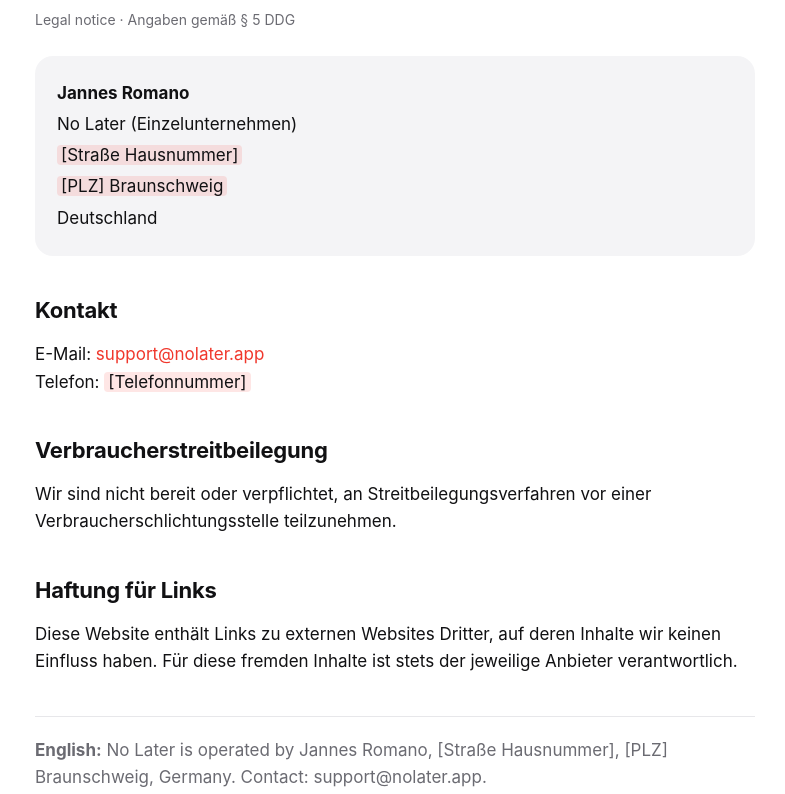
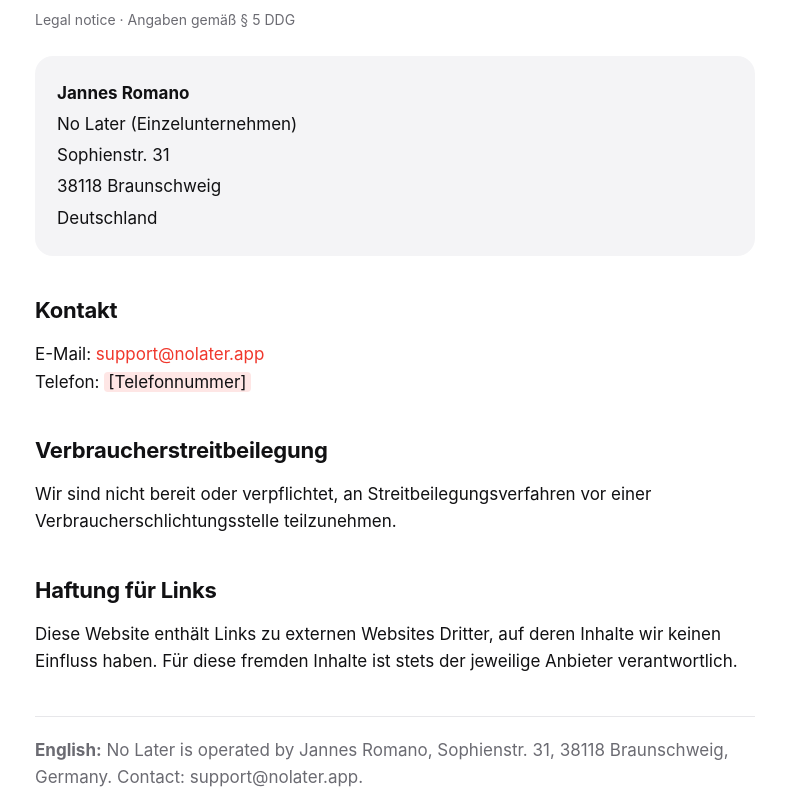
Before and after one commit to jannetzsol/nolater-website, a plain HTML site: page impressum.html in a window 1280 px wide. Shown: the part 158-952 px from the top of the page, without its empty margins (245-1030 px from the left). Drawn offline with Linux system fonts and the light colour scheme.

Commit message:
Impressum und Datenschutz: Anschrift Braunschweig eingetragen
Co-Authored-By: Claude Opus 5.5 <noreply@anthropic.com>
Claude-Session: https://claude.ai/code/session_017ES7oqJns4wxK5i65QHW3g

```diff
--- a/impressum.html
+++ b/impressum.html
@@ -19,8 +19,8 @@
 <div class="card">
 <p><b>Jannes Romano</b></p>
 <p>No Later (Einzelunternehmen)</p>
-<p><span class="ph">[Straße Hausnummer]</span></p>
-<p><span class="ph">[PLZ] Braunschweig</span></p>
+<p>Sophienstr. 31</p>
+<p>38118 Braunschweig</p>
 <p>Deutschland</p>
 </div>
 <h2>Kontakt</h2>
@@ -30,7 +30,7 @@
 <h2>Haftung für Links</h2>
 <p>Diese Website enthält Links zu externen Websites Dritter, auf deren Inhalte wir keinen Einfluss haben. Für diese fremden Inhalte ist stets der jeweilige Anbieter verantwortlich.</p>
 <hr style="border:0;border-top:1px solid var(--line);margin:40px 0 20px">
-<p class="muted" lang="en"><b>English:</b> No Later is operated by Jannes Romano, [Straße Hausnummer], [PLZ] Braunschweig, Germany. Contact: support@nolater.app.</p>
+<p class="muted" lang="en"><b>English:</b> No Later is operated by Jannes Romano, Sophienstr. 31, 38118 Braunschweig, Germany. Contact: support@nolater.app.</p>
 
 </div></main>
 <footer><div class="wrap">
```
Also changed, not shown: datenschutz.html (+1 -1 lines), privacy.html (+1 -1 lines).
